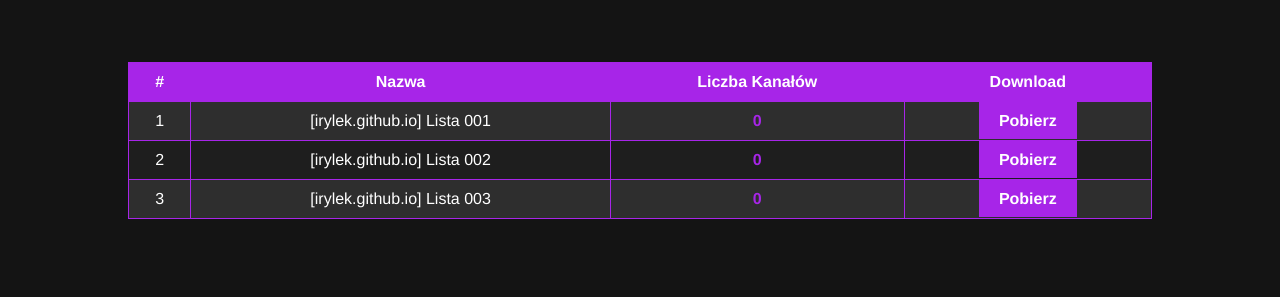
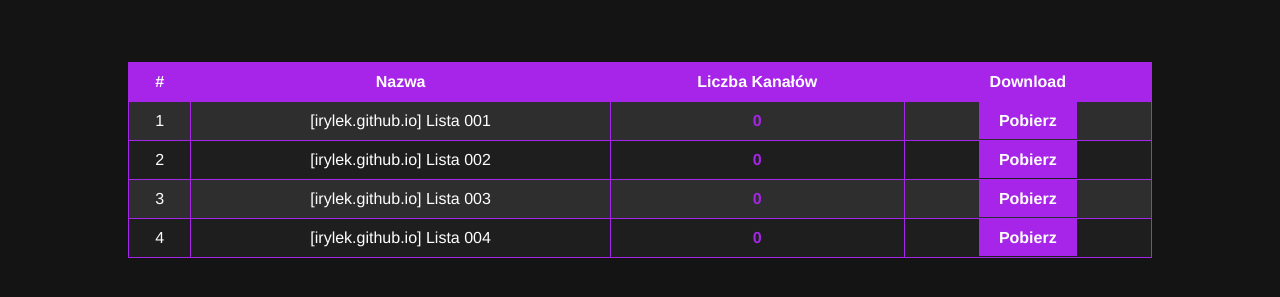
Before and after one commit to Irylek/m3u, a plain HTML site: page index.html in a window 1280 px wide. Shown: the part 59-356 px from the top of the page. Drawn offline with Linux system fonts and the light colour scheme; no server answers.

Commit message:
Update index.html

```diff
--- a/index.html
+++ b/index.html
@@ -121,6 +121,12 @@
                 <td class="channel-count" id="count3">Ładowanie...</td>
                 <td><a href="[irylek.github.io] Lista 003.m3u" download="[irylek.github.io] Lista 003.m3u" class="button">Pobierz</a></td>
             </tr>
+            <tr>
+                <td>4</td>
+                <td>[irylek.github.io] Lista 004</td>
+                <td class="channel-count" id="count4">Ładowanie...</td>
+                <td><a href="[irylek.github.io] Lista 004.m3u" download="[irylek.github.io] Lista 004.m3u" class="button">Pobierz</a></td>
+            </tr>
         </table>
     </div>
 
@@ -142,7 +148,8 @@
         const urls = [
             { id: 'count1', url: 'https://irylek.github.io/m3u/[irylek.github.io] Lista 001.m3u' },
             { id: 'count2', url: 'https://irylek.github.io/m3u/[irylek.github.io] Lista 002.m3u' },
-            { id: 'count3', url: 'https://irylek.github.io/m3u/[irylek.github.io] Lista 003.m3u' }
+            { id: 'count3', url: 'https://irylek.github.io/m3u/[irylek.github.io] Lista 003.m3u' },
+            { id: 'count4', url: 'https://irylek.github.io/m3u/[irylek.github.io] Lista 004.m3u' }
         ];
 
         for (const { id, url } of urls) {
```
